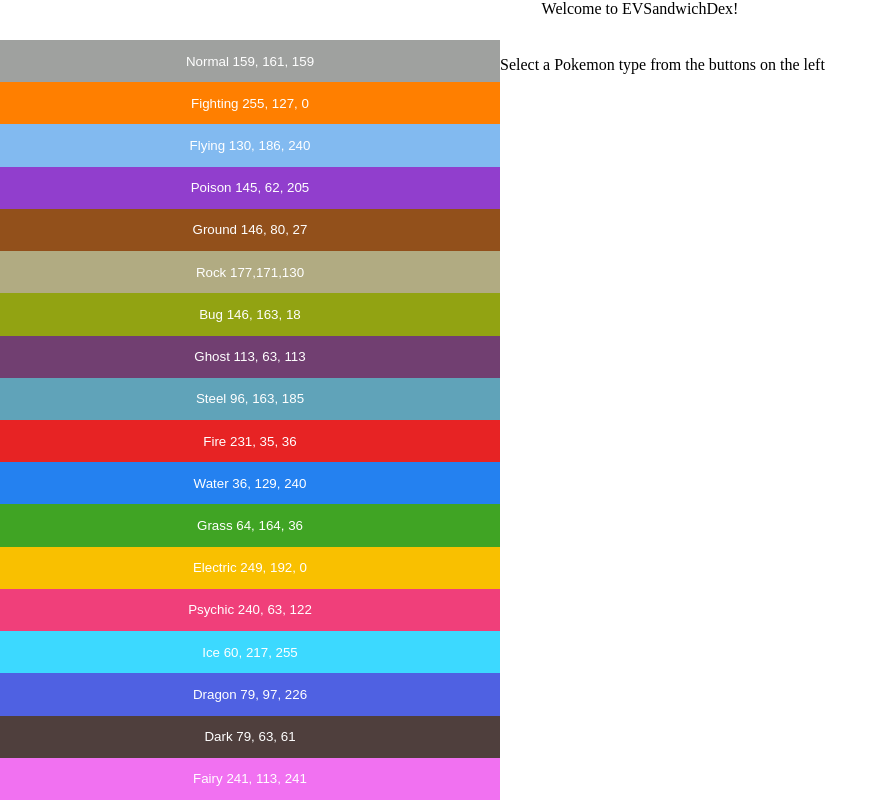
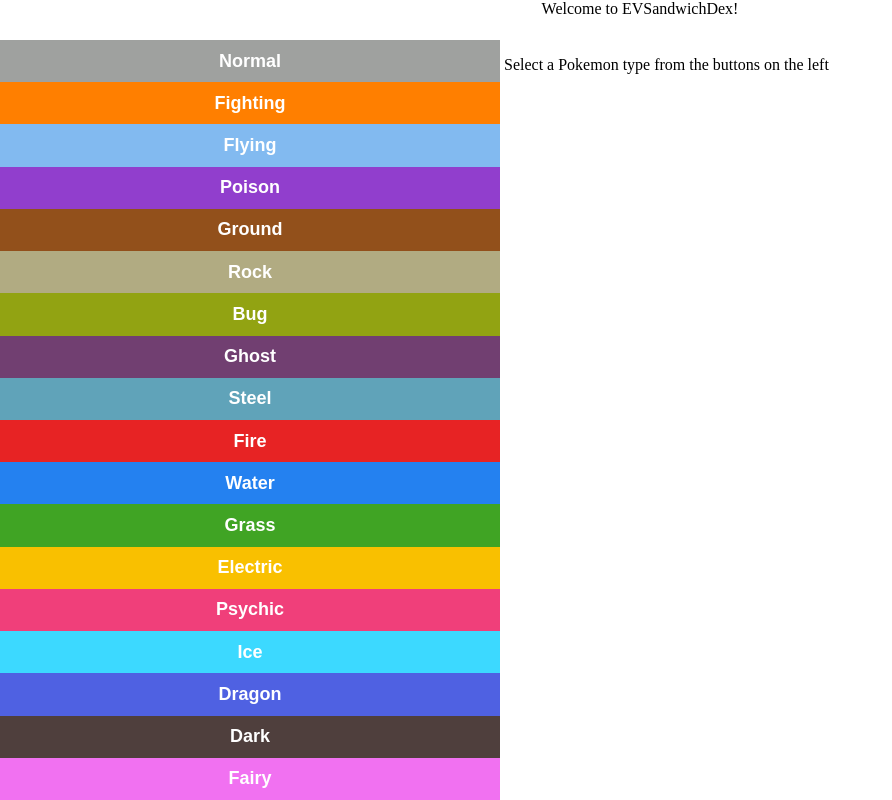
Before and after one commit to jeansystems/EVSandwichDex, a SvelteKit app: page / in a window 1280 px wide. Shown: the whole page, without its empty margins (0-892 px from the left). Built offline with nearby package versions, Linux system fonts and the light colour scheme.

Commit message:
styling & flexbox eureka

```diff
--- a/src/components/LeftSidebar.svelte
+++ b/src/components/LeftSidebar.svelte
@@ -13,7 +13,7 @@
     }
 
 </script>
-
+<div class="left-container">
     <div class="left-sidebar">
         {#each pokemonTypes as pokemonType}
             <button
@@ -22,15 +22,22 @@
                 on:click={() => handleClick(pokemonType.type, pokemonType.color)}
             >
                 {pokemonType.type}
-            {pokemonType.color}
             </button>
         {/each}
     </div>
-
+    <div class="left-divider">
+        &nbsp;
+    </div>
+</div>
 <style>
+    .left-container {
+        display: flex;
+        flex-direction: row;
+    }
     .left-sidebar {
         display: flex;
         flex-direction: column;
+        overflow-y: hidden;
     }
     .left-sidebar-buttons {
         flex-grow: 1;
@@ -40,13 +47,14 @@
         border: 0px;
         background-color: rgba(var(--button-color));
         color: white;
+        font-weight: bolder;
+        font-size: large;
         transition: opacity 0.1s;
     }
     .left-sidebar-buttons:hover {
         opacity: 0.75;
     }
     .left-sidebar-buttons:focus {
-        opacity: 0.75;
         color: black;
     }
 </style>
--- a/src/components/RightContent.svelte
+++ b/src/components/RightContent.svelte
@@ -16,7 +16,8 @@
 
 <style>
     .right-content {
-        background-color: rgba(var(--bg-color), 0.4);
+        transition: background-color 0.2s ease;
+        background-color: rgba(var(--bg-color));
         overflow-y: auto;
         flex-grow: 1;
     }
```
Lines whose indentation alone changed are shown as unchanged.
